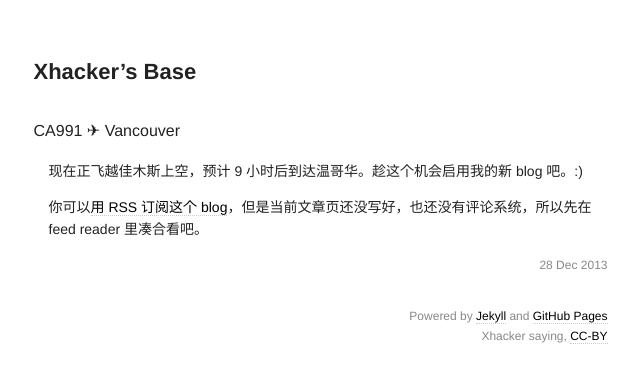
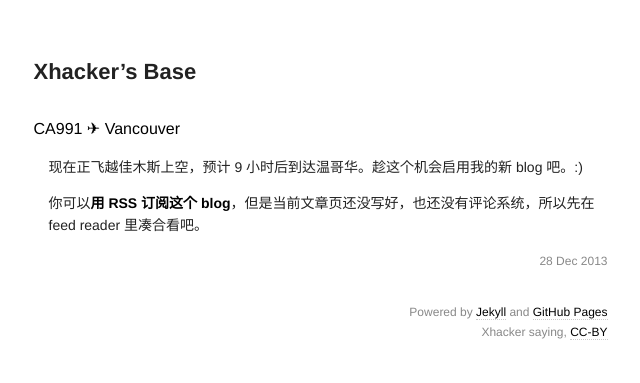
Before and after one commit to xhacker/xhacker.github.io, a Jekyll site: the page built from index.html, in a window 1280 px wide. Shown: the top 383 px of the page, without its empty margins (314-954 px from the left). Built offline with Jekyll 4.4.1, drawn with Linux system fonts in a browser that asks for light colours.

Commit message:
Update style.

```diff
--- a/_layouts/post.html
+++ b/_layouts/post.html
@@ -3,7 +3,7 @@
 <head>
   <meta charset="utf-8">
   <!-- TODO: RSS -->
-  <title>{{ page.title }} • {{ site.title }}</title>
+  <title>{{ page.title }} • {{ site.name }}</title>
 </head>
 <body>
 <h2>{{ page.title }}</h2>
--- a/index.html
+++ b/index.html
@@ -6,8 +6,7 @@
 
 {% for post in site.posts %}
 <article>
-  <!-- <h2><a href="{{ post.url }}">{{ post.title }}</a></h2> -->
-  <h2>{{ post.title }}</h2>
+  <h1><a href="{{ post.url }}">{{ post.title }}</a></h1>
   <div class="content">
   {{ post.content }}
   </div>
--- a/static/style.css
+++ b/static/style.css
@@ -82,7 +82,7 @@
   line-height: 22px;
 }
 
-p a {
+a {
   border-bottom: 1px dotted;
   border-color: #ccc;
 }
@@ -93,14 +93,23 @@
   line-height: 1.1em;
 }
 
-h2 {
+article h1 {
   margin: 36px 0 18px 0;
   font-size: 16px;
   font-weight: normal;
 }
 
+article h1 a {
+  border: none;
+}
+
 article .content {
   padding-left: 15px;
+}
+
+article .content a {
+  border: none;
+  font-weight: bold;
 }
 
 article footer {
```
Also changed, not shown: _posts/2013-12-28-ca991-vancouver.md (+1 -1 lines).
